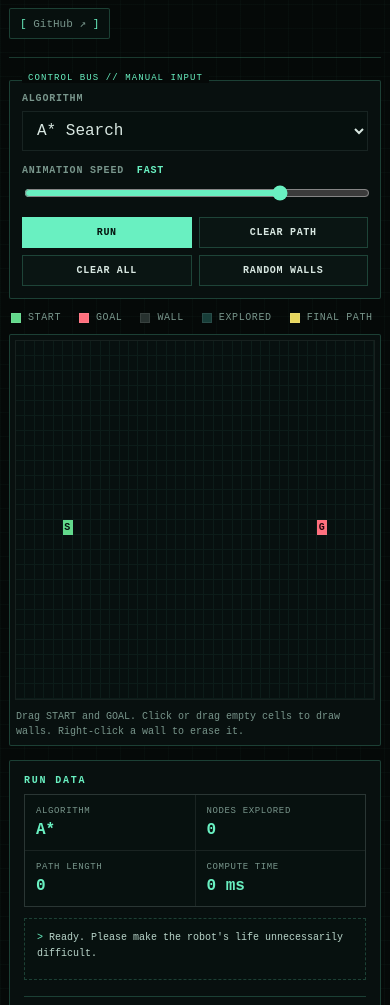
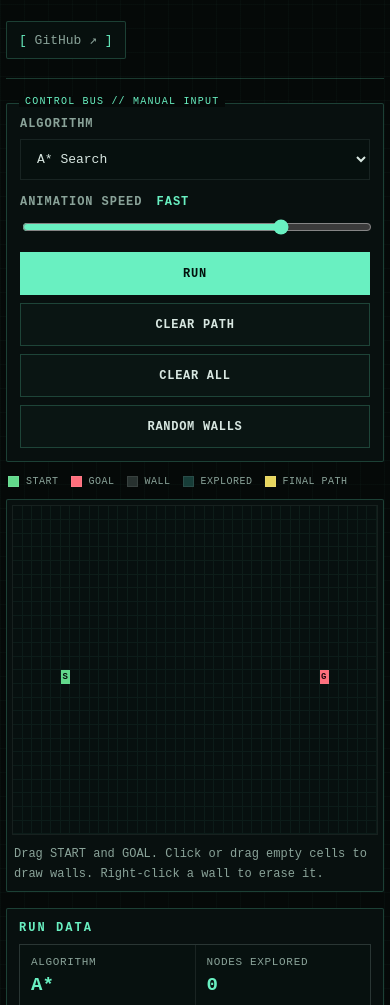
Before and after one commit to wzzzodiac/path-planning-visualizer, a plain HTML site: page index.html in a window 390 px wide. Shown: the part 164-1169 px from the top of the page. Drawn offline with Linux system fonts and the light colour scheme.

Commit message:
Increase path planner text size and responsive scaling

```diff
--- a/style.css
+++ b/style.css
@@ -5,7 +5,7 @@
   --line: rgba(112, 255, 203, 0.20);
   --line-soft: rgba(184, 214, 204, 0.10);
   --text: #d8e7e1;
-  --muted: #78958b;
+  --muted: #8aa399;
   --accent: #69f0c1;
   --start: #62d98b;
   --goal: #ff6f7d;
@@ -13,7 +13,6 @@
   --visited: #173d38;
   --path: #e7d65e;
 }
-
 * { box-sizing: border-box; }
 html { scroll-behavior: smooth; }
 body {
@@ -27,210 +26,90 @@ body {
     linear-gradient(90deg, rgba(105,240,193,.025) 1px, transparent 1px);
   background-size: 24px 24px;
 }
-
 button, select, input { font: inherit; }
 button, select { -webkit-tap-highlight-color: transparent; }
-
-.shell {
-  width: min(1280px, calc(100% - 32px));
-  margin: 0 auto;
-  padding: 34px 0 26px;
-}
-
-.hero {
-  display: flex;
-  justify-content: space-between;
-  align-items: flex-start;
-  gap: 24px;
-  margin-bottom: 22px;
-  padding-bottom: 18px;
-  border-bottom: 1px solid var(--line);
-}
-
-.eyebrow, .panel-label {
-  margin: 0 0 8px;
-  color: var(--accent);
-  font-size: 10px;
-  letter-spacing: .18em;
-  font-weight: 700;
-  text-transform: uppercase;
-}
-
-h1 {
-  margin: 0;
-  font-family: system-ui, -apple-system, BlinkMacSystemFont, "Segoe UI", sans-serif;
-  font-size: clamp(30px, 5vw, 48px);
-  line-height: 1;
-  letter-spacing: -.035em;
-}
-.subtitle { max-width: 730px; margin: 13px 0 0; color: var(--muted); line-height: 1.65; font-size: 13px; }
-
-.github-link {
-  flex: 0 0 auto;
-  padding: 8px 10px;
-  border: 1px solid var(--line);
-  border-radius: 2px;
-  color: var(--muted);
-  text-decoration: none;
-  background: #07100e;
-  font-size: 11px;
-}
+.shell { width: min(1380px, calc(100% - 32px)); margin: 0 auto; padding: clamp(24px, 3vw, 38px) 0 28px; }
+.hero { display: flex; justify-content: space-between; align-items: flex-start; gap: 24px; margin-bottom: 24px; padding-bottom: 19px; border-bottom: 1px solid var(--line); }
+.eyebrow, .panel-label { margin: 0 0 9px; color: var(--accent); font-size: 12px; letter-spacing: .17em; font-weight: 700; text-transform: uppercase; }
+h1 { margin: 0; font-family: system-ui, -apple-system, BlinkMacSystemFont, "Segoe UI", sans-serif; font-size: clamp(34px,5vw,54px); line-height: 1; letter-spacing: -.035em; }
+.subtitle { max-width: 780px; margin: 14px 0 0; color: var(--muted); line-height: 1.7; font-size: 15px; }
+.github-link { flex: 0 0 auto; padding: 10px 12px; border: 1px solid var(--line); border-radius: 2px; color: var(--muted); text-decoration: none; background: #07100e; font-size: 13px; }
 .github-link::before { content: "[ "; color: var(--accent); }
 .github-link::after { content: " ]"; color: var(--accent); }
 .github-link:hover { color: var(--accent); background: #0a1714; }
-
-.control-panel {
-  display: grid;
-  grid-template-columns: minmax(180px,.7fr) minmax(220px,1fr) 2fr;
-  gap: 14px;
-  align-items: end;
-  padding: 14px;
-  border: 1px solid var(--line);
-  border-radius: 2px;
-  background: var(--panel);
-  box-shadow: none;
-  position: relative;
-}
-.control-panel::before {
-  content: "CONTROL BUS // MANUAL INPUT";
-  position: absolute;
-  top: -8px;
-  left: 12px;
-  padding: 0 6px;
-  background: var(--bg);
-  color: var(--accent);
-  font-size: 9px;
-  letter-spacing: .12em;
-}
-
-.control-group { display: flex; flex-direction: column; gap: 7px; }
-.control-group label { color: var(--muted); font-size: 10px; font-weight: 700; text-transform: uppercase; letter-spacing: .08em; }
+.control-panel { display: grid; grid-template-columns: minmax(190px,.7fr) minmax(230px,1fr) 2fr; gap: 15px; align-items: end; padding: 16px; border: 1px solid var(--line); border-radius: 2px; background: var(--panel); position: relative; }
+.control-panel::before { content: "CONTROL BUS // MANUAL INPUT"; position: absolute; top: -8px; left: 12px; padding: 0 6px; background: var(--bg); color: var(--accent); font-size: 10px; letter-spacing: .12em; }
+.control-group { display: flex; flex-direction: column; gap: 8px; }
+.control-group label { color: var(--muted); font-size: 12px; font-weight: 700; text-transform: uppercase; letter-spacing: .08em; }
 #speedValue { color: var(--accent); margin-left: 6px; }
-
-select {
-  width: 100%;
-  padding: 9px 10px;
-  color: var(--text);
-  border: 1px solid var(--line-soft);
-  border-radius: 0;
-  background: #06100e;
-  outline: none;
-}
+select { width: 100%; padding: 11px 12px; color: var(--text); border: 1px solid var(--line-soft); border-radius: 0; background: #06100e; outline: none; font-size: 13px; }
 select:focus { border-color: var(--accent); }
 input[type="range"] { accent-color: var(--accent); width: 100%; }
-
-.button-row { display: flex; flex-wrap: wrap; justify-content: flex-end; gap: 7px; }
-button {
-  border: 1px solid var(--line);
-  border-radius: 0;
-  padding: 9px 11px;
-  color: var(--text);
-  background: #0a1513;
-  cursor: pointer;
-  font-weight: 700;
-  font-size: 10px;
-  letter-spacing: .07em;
-  text-transform: uppercase;
-  transition: background .12s linear, color .12s linear;
-}
+.button-row { display: flex; flex-wrap: wrap; justify-content: flex-end; gap: 8px; }
+button { border: 1px solid var(--line); border-radius: 0; padding: 11px 13px; color: var(--text); background: #0a1513; cursor: pointer; font-weight: 700; font-size: 12px; letter-spacing: .06em; text-transform: uppercase; transition: background .12s linear, color .12s linear; }
 button:hover:not(:disabled) { color: var(--accent); background: #10201c; }
 button.primary { color: #03100c; border-color: var(--accent); background: var(--accent); }
 button.primary:hover:not(:disabled) { color: #03100c; background: #8ff8d2; }
 button:disabled { opacity: .35; cursor: not-allowed; }
-
-.legend {
-  display: flex;
-  flex-wrap: wrap;
-  gap: 12px 18px;
-  padding: 13px 2px 11px;
-  color: var(--muted);
-  font-size: 10px;
-  text-transform: uppercase;
-  letter-spacing: .06em;
-}
+.legend { display: flex; flex-wrap: wrap; gap: 13px 19px; padding: 14px 2px 12px; color: var(--muted); font-size: 12px; text-transform: uppercase; letter-spacing: .05em; }
 .legend span { display: inline-flex; align-items: center; gap: 7px; }
-.dot { display: inline-block; width: 10px; height: 10px; border-radius: 0; border: 1px solid rgba(255,255,255,.08); }
+.dot { display: inline-block; width: 11px; height: 11px; border-radius: 0; border: 1px solid rgba(255,255,255,.08); }
 .start-dot { background: var(--start); }
 .goal-dot { background: var(--goal); }
 .wall-dot { background: var(--wall); }
 .visited-dot { background: var(--visited); }
 .path-dot { background: var(--path); }
-
-.workspace {
-  display: grid;
-  grid-template-columns: minmax(0,1fr) 300px;
-  gap: 14px;
-  align-items: start;
-}
-.grid-card, .stats-card {
-  border: 1px solid var(--line);
-  border-radius: 2px;
-  background: var(--panel);
-  box-shadow: none;
-}
-.grid-card { padding: 8px; overflow: hidden; }
-
-.grid {
-  display: grid;
-  width: 100%;
-  aspect-ratio: 1.62 / 1;
-  min-height: 420px;
-  border: 1px solid var(--line-soft);
-  border-radius: 0;
-  overflow: hidden;
-  background: #050c0b;
-  touch-action: none;
-  user-select: none;
-}
-.cell {
-  position: relative;
-  border-right: 1px solid rgba(105,240,193,.055);
-  border-bottom: 1px solid rgba(105,240,193,.055);
-  background: #07100f;
-  transition: background .06s linear;
-}
+.workspace { display: grid; grid-template-columns: minmax(0,1fr) minmax(300px, 330px); gap: 16px; align-items: start; }
+.grid-card, .stats-card { border: 1px solid var(--line); border-radius: 2px; background: var(--panel); }
+.grid-card { padding: 9px; overflow: hidden; }
+.grid { display: grid; width: 100%; aspect-ratio: 1.62 / 1; min-height: 420px; border: 1px solid var(--line-soft); overflow: hidden; background: #050c0b; touch-action: none; user-select: none; }
+.cell { position: relative; border-right: 1px solid rgba(105,240,193,.055); border-bottom: 1px solid rgba(105,240,193,.055); background: #07100f; transition: background .06s linear; }
 .cell.wall { background: var(--wall); }
 .cell.visited { background: var(--visited); animation: flashCell .12s linear; }
 .cell.path { background: var(--path); animation: pathFlash .14s linear; }
 .cell.start { background: var(--start); }
 .cell.goal { background: var(--goal); }
-.cell.start::after, .cell.goal::after {
-  position: absolute; inset: 0; display: grid; place-items: center;
-  color: #06100d; font-size: min(1.15vw,16px); font-weight: 900;
-}
+.cell.start::after, .cell.goal::after { position: absolute; inset: 0; display: grid; place-items: center; color: #06100d; font-size: clamp(9px, 1.15vw, 16px); font-weight: 900; }
 .cell.start::after { content: "S"; }
 .cell.goal::after { content: "G"; color: #20060c; }
 @keyframes flashCell { from { filter: brightness(2); } to { filter: brightness(1); } }
 @keyframes pathFlash { from { outline: 2px solid #fff7b2; } to { outline: 0 solid transparent; } }
-
-.grid-help { margin: 9px 1px 1px; color: var(--muted); font-size: 10px; line-height: 1.5; }
-.stats-card { position: sticky; top: 14px; padding: 14px; }
+.grid-help { margin: 10px 2px 2px; color: var(--muted); font-size: 12px; line-height: 1.6; }
+.stats-card { position: sticky; top: 14px; padding: 16px; }
 .stats-grid { display: grid; grid-template-columns: 1fr 1fr; gap: 1px; background: var(--line-soft); border: 1px solid var(--line-soft); }
-.stat { padding: 11px; border: 0; border-radius: 0; background: #07110f; }
-.stat span { display: block; color: var(--muted); font-size: 9px; margin-bottom: 5px; text-transform: uppercase; letter-spacing: .07em; }
-.stat strong { font-size: 16px; color: var(--accent); }
-.status-box { margin-top: 11px; padding: 11px 12px; min-height: 62px; border-radius: 0; color: #b9d5ca; background: #07110f; border: 1px dashed var(--line); font-size: 10px; line-height: 1.55; }
+.stat { padding: 13px; background: #07110f; }
+.stat span { display: block; color: var(--muted); font-size: 11px; margin-bottom: 6px; text-transform: uppercase; letter-spacing: .06em; }
+.stat strong { font-size: 19px; color: var(--accent); }
+.status-box { margin-top: 12px; padding: 13px 14px; min-height: 66px; color: #c4ddd3; background: #07110f; border: 1px dashed var(--line); font-size: 12px; line-height: 1.65; }
 .status-box::before { content: "> "; color: var(--accent); }
-.algorithm-info { margin-top: 16px; padding-top: 14px; border-top: 1px solid var(--line); }
-.algorithm-info h2 { margin: 0 0 8px; font-family: system-ui, sans-serif; font-size: 16px; }
-.algorithm-info p { margin: 0; color: var(--muted); font-size: 10px; line-height: 1.65; }
-footer { display: flex; justify-content: space-between; gap: 20px; padding: 20px 2px 0; color: #4f6a61; font-size: 9px; text-transform: uppercase; letter-spacing: .05em; }
-
-@media (max-width: 960px) {
+.algorithm-info { margin-top: 18px; padding-top: 16px; border-top: 1px solid var(--line); }
+.algorithm-info h2 { margin: 0 0 9px; font-family: system-ui, sans-serif; font-size: 19px; }
+.algorithm-info p { margin: 0; color: var(--muted); font-size: 12px; line-height: 1.7; }
+footer { display: flex; justify-content: space-between; gap: 20px; padding: 22px 2px 0; color: #607b71; font-size: 11px; text-transform: uppercase; letter-spacing: .04em; line-height: 1.5; }
+@media (max-width: 1050px) {
   .control-panel { grid-template-columns: 1fr 1fr; }
   .button-row { grid-column: 1 / -1; justify-content: flex-start; }
   .workspace { grid-template-columns: 1fr; }
   .stats-card { position: static; }
 }
-@media (max-width: 640px) {
-  .shell { width: min(100% - 18px,1280px); padding-top: 22px; }
+@media (max-width: 680px) {
+  .shell { width: min(100% - 18px,1380px); padding-top: 22px; }
   .hero { flex-direction: column; }
   .github-link { align-self: flex-start; }
-  .control-panel { grid-template-columns: 1fr; padding: 12px; }
+  .control-panel { grid-template-columns: 1fr; padding: 13px; }
   .button-row { grid-column: auto; }
-  .button-row button { flex: 1 1 calc(50% - 7px); }
+  .button-row button { flex: 1 1 calc(50% - 8px); min-height: 43px; }
   .grid-card { padding: 5px; }
   .grid { min-height: 360px; aspect-ratio: auto; }
-  .cell.start::after, .cell.goal::after { font-size: 10px; }
-  footer { flex-direction: column; gap: 5px; }
+  footer { flex-direction: column; gap: 6px; }
 }
+@media (max-width: 440px) {
+  .shell { width: min(100% - 12px,1380px); }
+  h1 { font-size: 31px; }
+  .subtitle { font-size: 14px; }
+  .button-row button { flex-basis: 100%; }
+  .legend { font-size: 10px; gap: 9px 12px; }
+  .grid { min-height: 330px; }
+  .stats-card { padding: 12px; }
+  .stat { padding: 11px; }
+}
```
